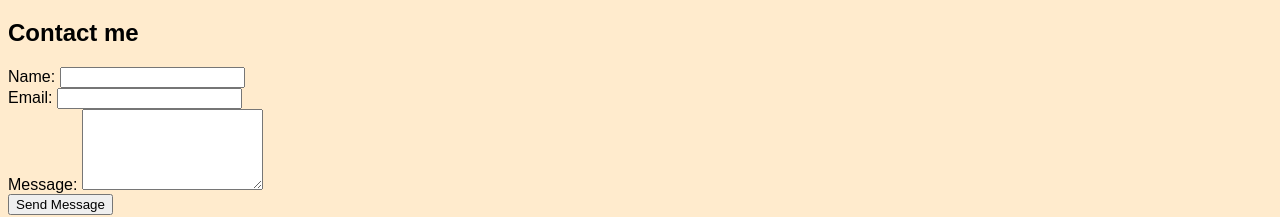
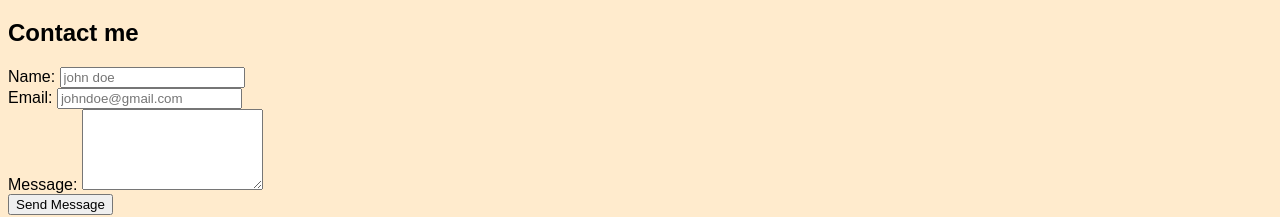
Before and after one commit to Toluwalase1/Html_firstCheckpoint, a plain HTML site: page index.html in a window 1280 px wide. Shown: the part 876-1093 px from the top of the page. Drawn offline with Linux system fonts and the light colour scheme.

Commit message:
adding placeholders

```diff
--- a/index.html
+++ b/index.html
@@ -87,17 +87,20 @@
             <form>
                 <div>
                     <label for="name">Name:</label>
-                    <input type="text" name="Client_name" required>
+                    <input type="text" name="Client_name" required placeholder="john doe">
                 </div>
 
                 <div>
                     <label for="email">Email:</label>
-                    <input type="email" name="Client_email" required>
+                    <input type="email" name="Client_email" required placeholder="johndoe@gmail.com">
                 </div>
 
                 <div>
                     <label for="message">Message:</label>
-                    <textarea id="message" name="message" rows="5" cols="20" required></textarea>
+                    <textarea id="message" name="message" rows="5" cols="20"
+                    required>
+
+                    </textarea>
                 </div>
 
                 <button type="submit">Send Message</button>
```
